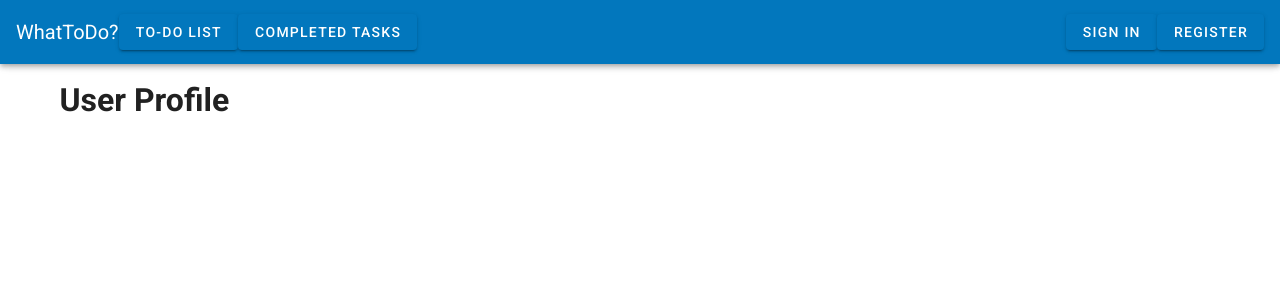
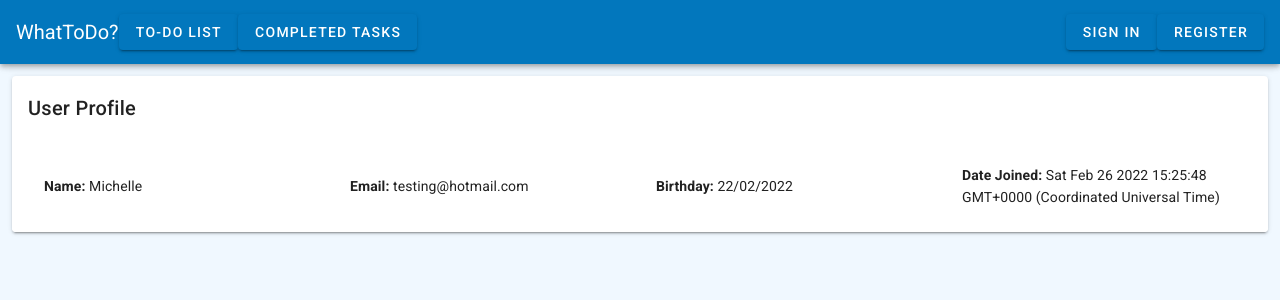
Before and after one commit to hqpang/sea-group-tech-assessment, a Vue app: page /userprofile in a window 1280 px wide. Shown: the top 300 px of the page. Built offline with nearby package versions, Linux system fonts and the light colour scheme.

Commit message:
Set UserProfile Page

```diff
--- a/src/App.vue
+++ b/src/App.vue
@@ -20,5 +20,10 @@ export default {
 </script>
 
 <style scoped>
-
+.container {
+    background: aliceblue;
+    background-size: cover;
+    width: 100%;
+    height: 100%;
+}
 </style>
--- a/src/views/ToDoView.vue
+++ b/src/views/ToDoView.vue
@@ -1,5 +1,5 @@
 <template>
-    <v-container>
+    <v-container fluid class="pa-10">
         <v-row>
             <h1>To-DO List</h1>
         </v-row>
@@ -27,7 +27,7 @@ export default {
     name: "ToDoView",
     data: () => {
         return {
-            Username: "Michelle"
+
         };
     },
     components: { TaskCardView },
@@ -59,5 +59,10 @@ export default {
 </script>
 
 <style scoped>
-
+.container {
+    background: aliceblue;
+    background-size: cover;
+    width: 100%;
+    height: 100%;
+}
 </style>
--- a/src/views/UserProfileView.vue
+++ b/src/views/UserProfileView.vue
@@ -1,11 +1,18 @@
 <template>
-    <v-container>
-        <h1>User Profile</h1>
-        <v-list>
-            <v-list-item-group>
-            <v-list-item :key="item.key" v-for="item in Profile">{{item}}</v-list-item>
-            </v-list-item-group>
-        </v-list>
+    <v-container fluid>
+        <v-card>
+            <v-card-title>User Profile</v-card-title>
+            <v-list>
+                <v-list-item-group>
+                    <v-list-item :key="item.name" v-for="item in items">
+                        <v-card-text><strong>Name: </strong> {{item.name}}</v-card-text>
+                        <v-card-text><strong>Email: </strong>{{item.email}}</v-card-text>
+                        <v-card-text><strong>Birthday: </strong>{{item.birthday}}</v-card-text>
+                        <v-card-text><strong>Date Joined: </strong>{{item.dateJoined}}</v-card-text>
+                    </v-list-item>
+                </v-list-item-group>
+            </v-list>
+        </v-card>
     </v-container>
 </template>
 
@@ -15,6 +22,9 @@ export default {
     name: 'UserProfileView',
     data () {
         return {
+            items: [
+                {name:'Michelle', email: 'testing@hotmail.com', birthday: '22/02/2022', dateJoined: new Date(),}
+            ]
 
         };
     },
```
